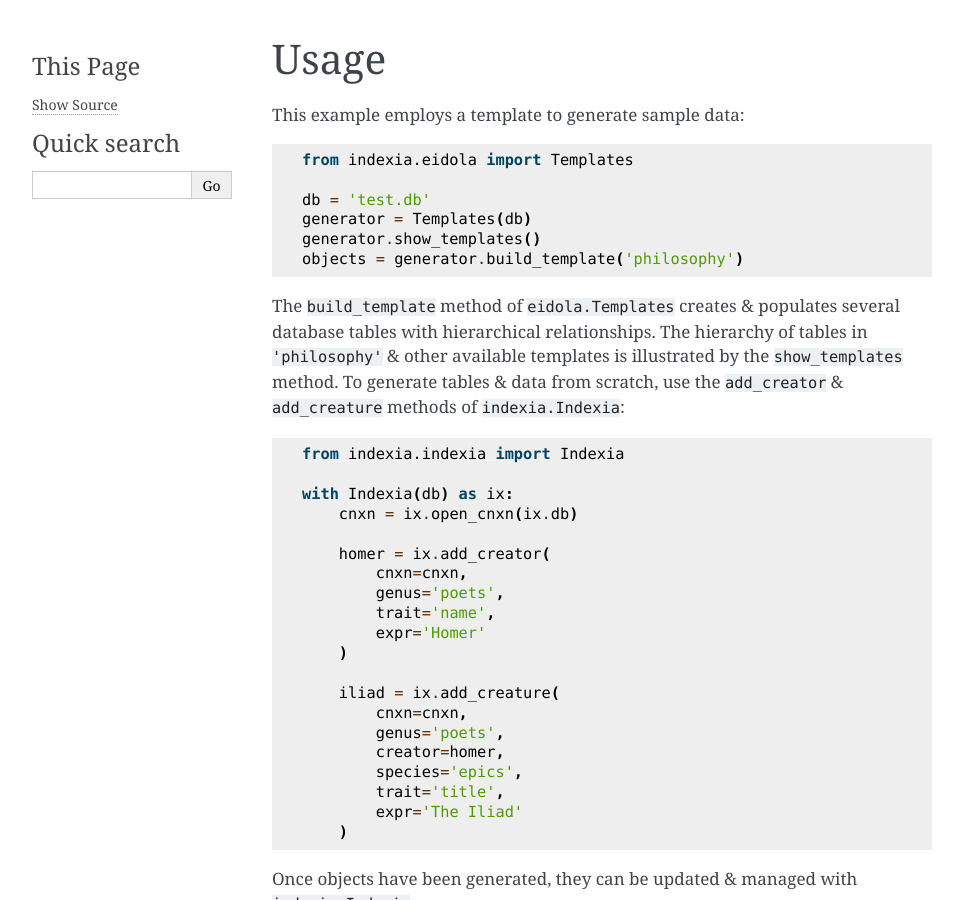
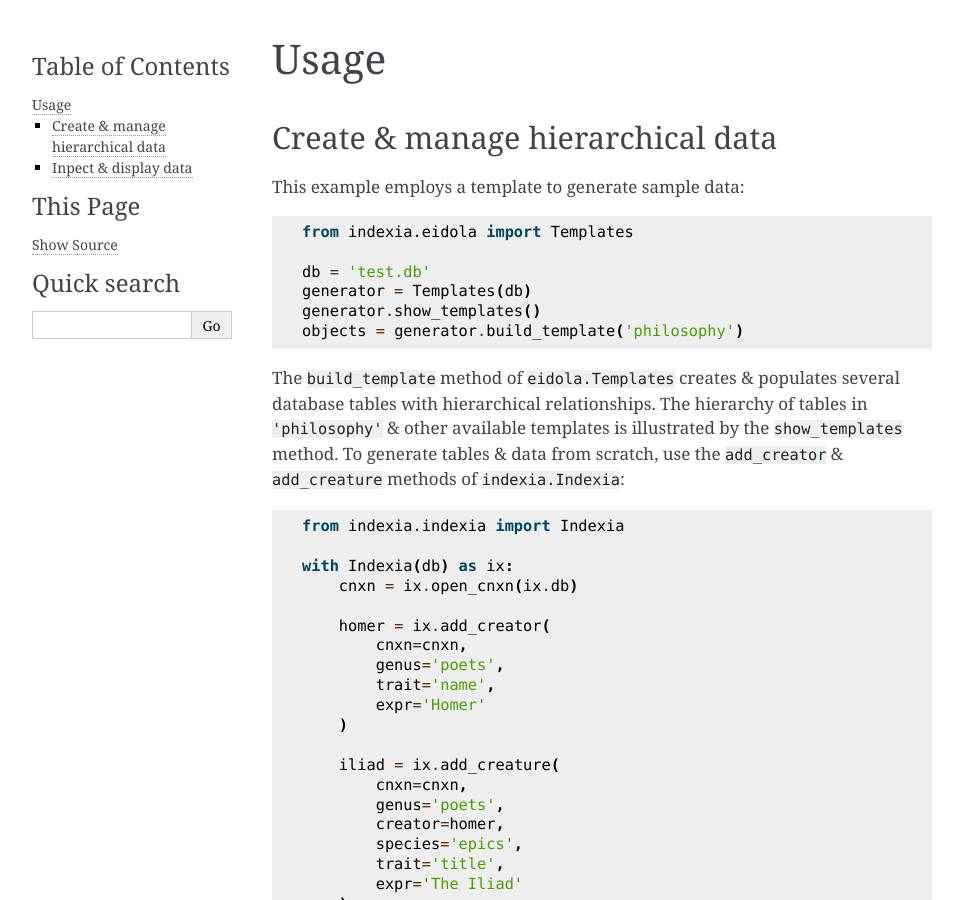
Before and after one commit to Perceptua/indexia, a Sphinx documentation site: the page built from docs/source/usage.rst, in a window 1280 px wide and 900 px high. Shown: the whole window, without its empty margins (148-1111 px from the left). Built offline with Sphinx 7.4.7, drawn with Linux system fonts in a browser that asks for light colours; some of the changed text lies outside the part shown.

Commit message:
add section headers

```diff
--- a/docs/source/applications.rst
+++ b/docs/source/applications.rst
@@ -1,5 +1,8 @@
 Applications
 ============
+
+Zettelkasten
+------------
 
 ``indexia`` was originally designed for projects which employ the
 `Zettelkasten <https://en.wikipedia.org/wiki/Zettelkasten>`_, or "slip box",
@@ -26,6 +29,9 @@
     alphanumeric IDs, or absolutely if it uses datetime IDs.
 
 * ``keywords``: *What?* What information does the document contain?
+
+Generalization
+--------------
 
 This out-of-the-box Zettelkasten is a useful application of ``indexia``, but it
 is not the only one. The ``'zettelkasten'`` template is only one example of a
--- a/docs/source/usage.rst
+++ b/docs/source/usage.rst
@@ -1,5 +1,8 @@
 Usage
 =====
+
+Create & manage hierarchical data
+---------------------------------
 
 This example employs a template to generate sample data:
 
@@ -89,6 +92,9 @@
             trait='name',
             expr='dreams'
         )
+
+Inpect & display data
+---------------------
 
 To view the full data hierarchy under a given set of creator entities, create
 a dataframe using ``schemata.Corpus``:
```
